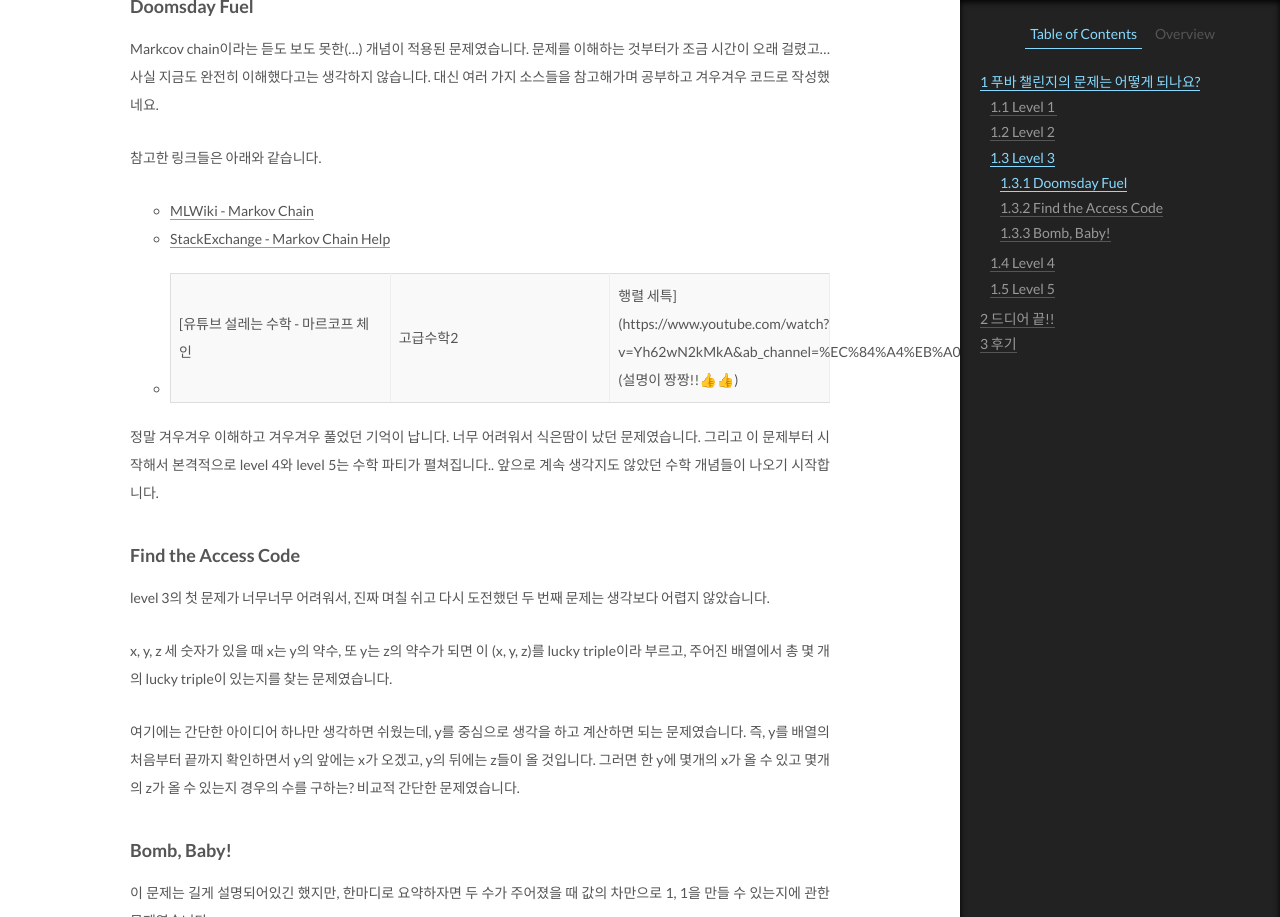
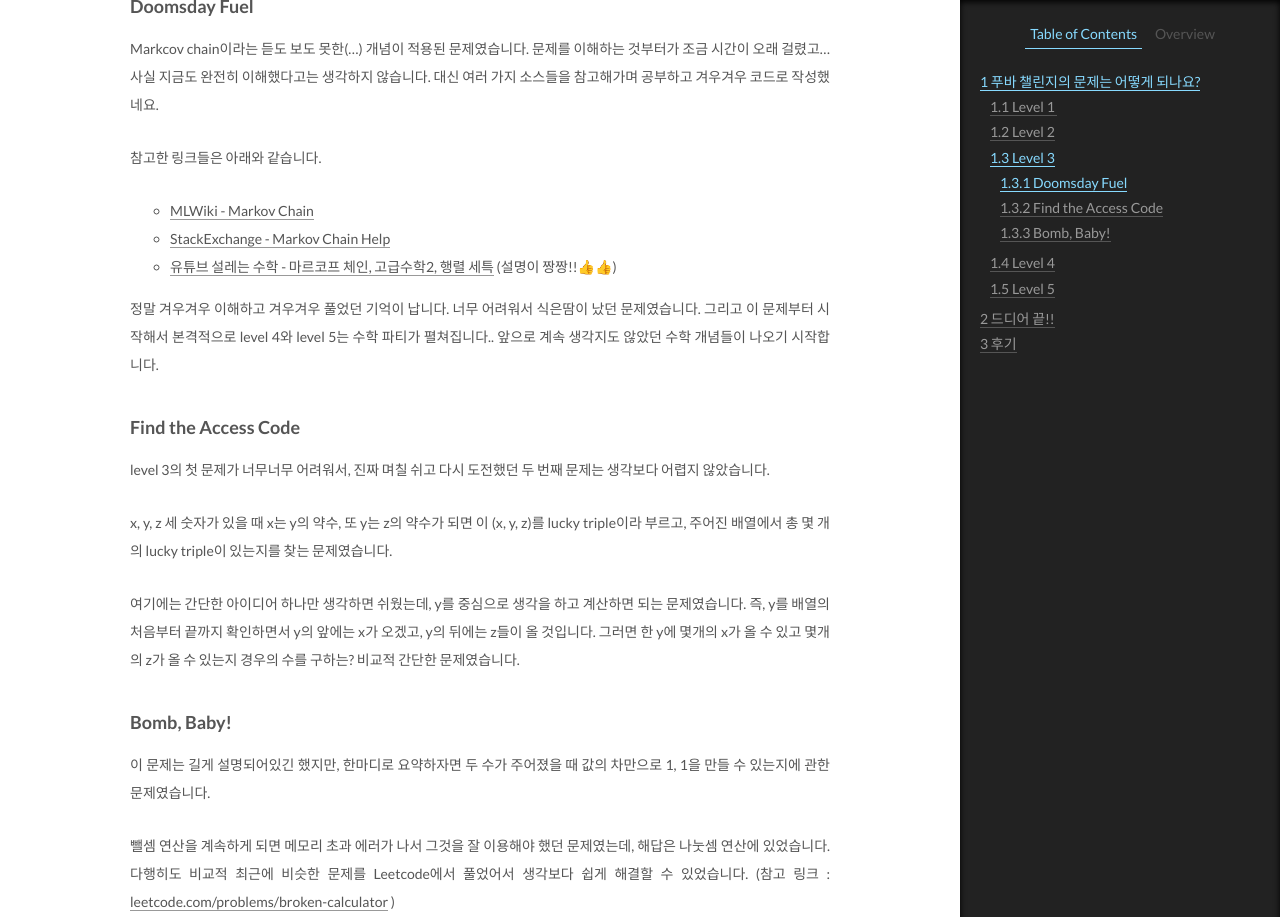
Before and after one commit to jiyeoon/jiyeoon.github.io, a Jekyll site: the page built from _posts/junk/2020-12-30-foobar.md, in a window 1280 px wide and 1400 px high, scrolled down 2937 px, cut to the strip 0-917 px from the top of the window. Built offline with Jekyll 4.4.1, drawn with Linux system fonts in a browser that asks for light colours.

Commit message:
Update 2020-12-30-foobar.md

```diff
--- a/_posts/junk/2020-12-30-foobar.md
+++ b/_posts/junk/2020-12-30-foobar.md
@@ -73,7 +73,7 @@ Markcov chain이라는 듣도 보도 못한(...) 개념이 적용된 문제였
 
 -   [MLWiki - Markov Chain](https://sites.google.com/site/machlearnwiki/RBM/markov-chain)
 -   [StackExchange - Markov Chain Help](https://math.stackexchange.com/questions/1941244/markov-chain-help)
--   [유튜브 설레는 수학 - 마르코프 체인 | 고급수학2 | 행렬 세특](https://www.youtube.com/watch?v=Yh62wN2kMkA&ab_channel=%EC%84%A4%EB%A0%88%EB%8A%94%EC%88%98%ED%95%99) (설명이 짱짱!!👍👍)
+-   [유튜브 설레는 수학 - 마르코프 체인, 고급수학2, 행렬 세특](https://www.youtube.com/watch?v=Yh62wN2kMkA&ab_channel=%EC%84%A4%EB%A0%88%EB%8A%94%EC%88%98%ED%95%99) (설명이 짱짱!!👍👍)
 
 정말 겨우겨우 이해하고 겨우겨우 풀었던 기억이 납니다. 너무 어려워서 식은땀이 났던 문제였습니다. 그리고 이 문제부터 시작해서 본격적으로 level 4와 level 5는 수학 파티가 펼쳐집니다.. 앞으로 계속 생각지도 않았던 수학 개념들이 나오기 시작합니다.
 
```
